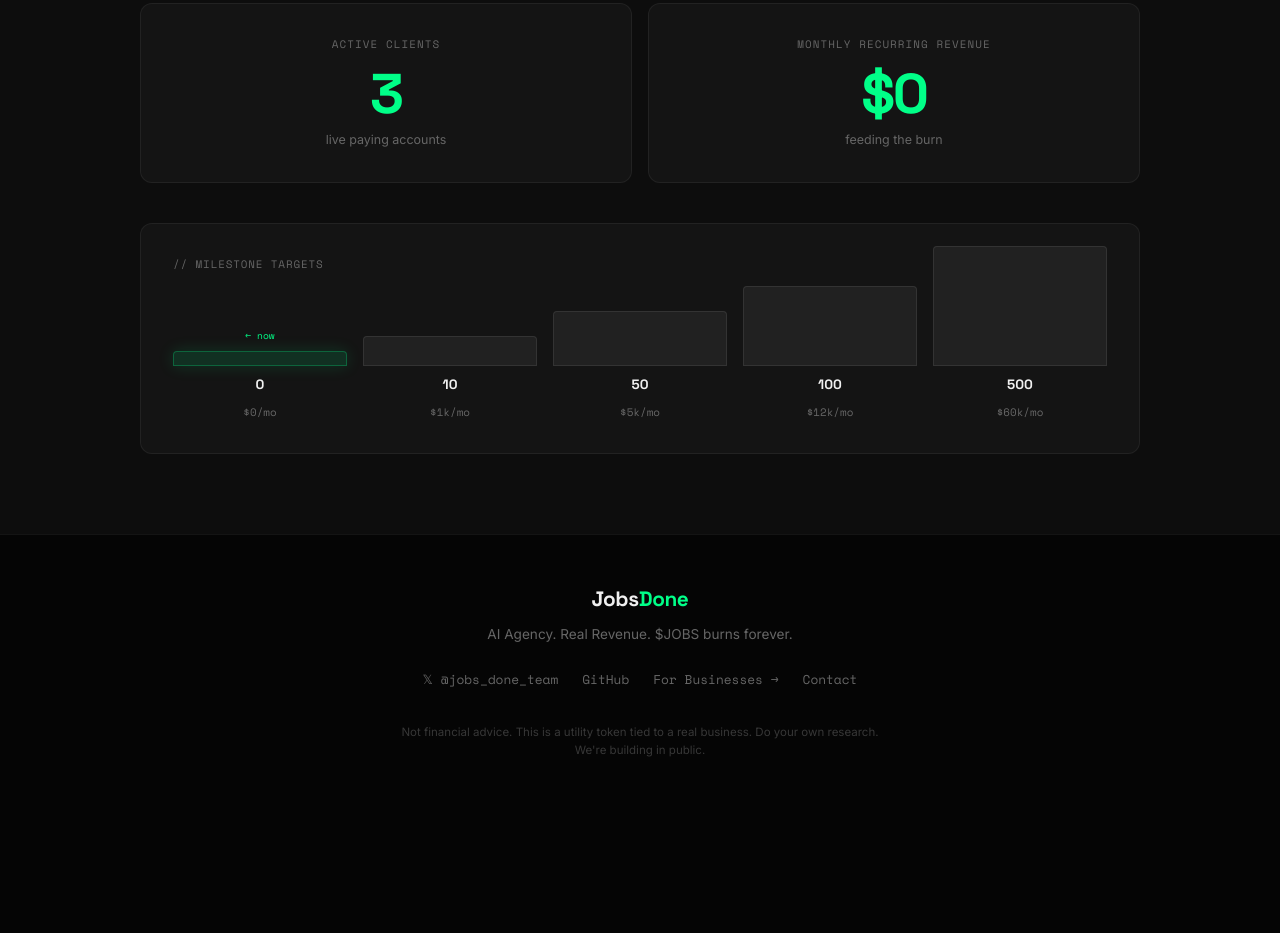
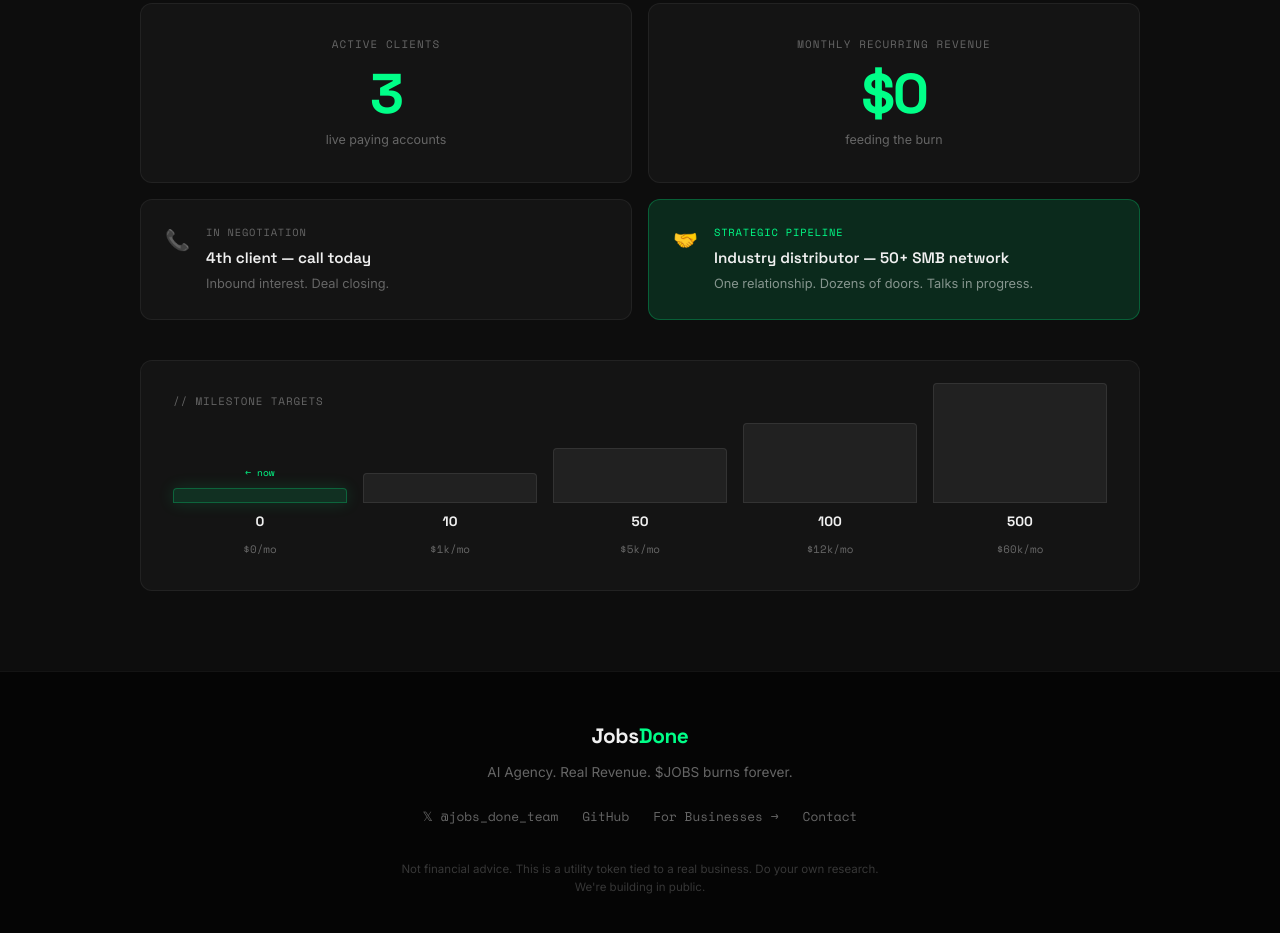
Before and after one commit to dutchiono/jobsdone-web, a plain HTML site: page launch/index.html in a window 1280 px wide. Shown: the part 4462-5395 px from the top of the page. Before the commit the page ends 5270 px from the top, so only its background shows below. Drawn offline with nearby package versions, Linux system fonts and the light colour scheme.

Commit message:
Add pipeline cards to traction section — 4th client + distributor partner

```diff
--- a/launch/index.html
+++ b/launch/index.html
@@ -464,6 +464,26 @@
       </div>
     </div>
 
+    <!-- Pipeline -->
+    <div style="margin-top: 1rem; display: grid; grid-template-columns: 1fr 1fr; gap: 1rem;">
+      <div style="background: var(--bg3); border: 1px solid rgba(255,255,255,0.06); border-radius: 12px; padding: 1.5rem; display: flex; align-items: flex-start; gap: 1rem;">
+        <span style="font-size: 1.25rem; flex-shrink: 0;">📞</span>
+        <div>
+          <div style="font-family: 'Space Mono', monospace; font-size: 0.65rem; letter-spacing: 0.08em; text-transform: uppercase; color: var(--muted); margin-bottom: 0.35rem;">In Negotiation</div>
+          <div style="font-family: 'Space Grotesk', sans-serif; font-size: 0.95rem; font-weight: 600;">4th client — call today</div>
+          <div style="font-size: 0.8rem; color: var(--muted); margin-top: 0.25rem;">Inbound interest. Deal closing.</div>
+        </div>
+      </div>
+      <div style="background: var(--green-dim); border: 1px solid var(--green-border); border-radius: 12px; padding: 1.5rem; display: flex; align-items: flex-start; gap: 1rem;">
+        <span style="font-size: 1.25rem; flex-shrink: 0;">🤝</span>
+        <div>
+          <div style="font-family: 'Space Mono', monospace; font-size: 0.65rem; letter-spacing: 0.08em; text-transform: uppercase; color: var(--green); margin-bottom: 0.35rem;">Strategic Pipeline</div>
+          <div style="font-family: 'Space Grotesk', sans-serif; font-size: 0.95rem; font-weight: 600; color: var(--text);">Industry distributor — 50+ SMB network</div>
+          <div style="font-size: 0.8rem; color: rgba(255,255,255,0.5); margin-top: 0.25rem;">One relationship. Dozens of doors. Talks in progress.</div>
+        </div>
+      </div>
+    </div>
+
     <!-- Projection chart -->
     <div class="projection">
       <div class="projection-title">// milestone targets</div>
```
